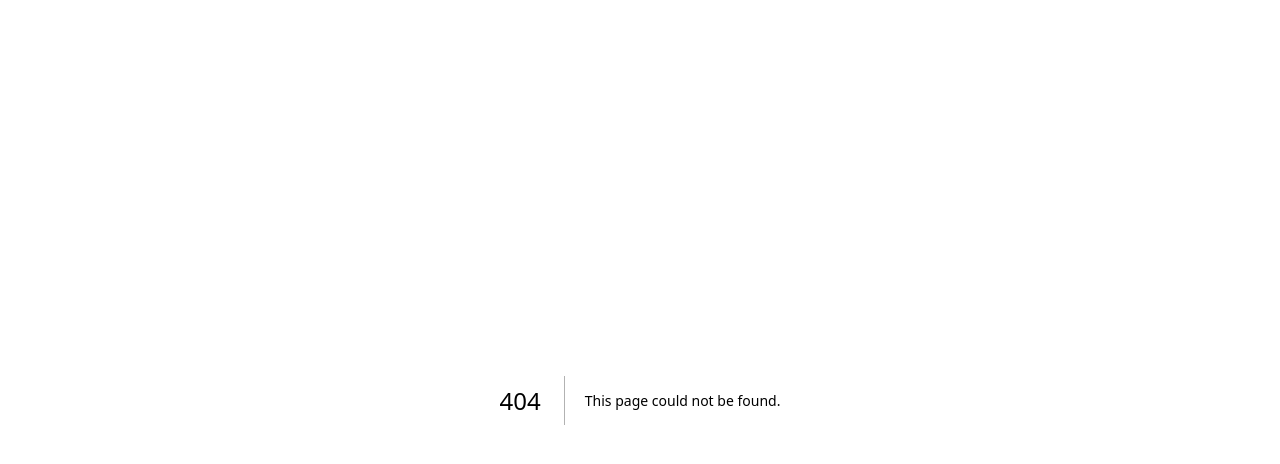
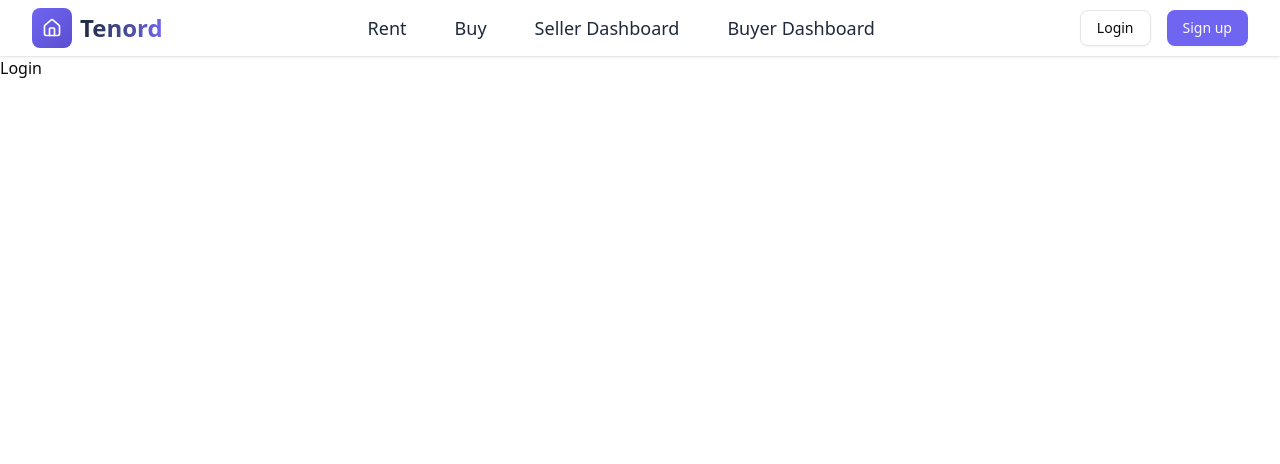
Before and after one commit to Kanon-Hosen/flat-rent-web, a Next.js app: page /login in a window 1280 px wide. Before the commit this address had no page. Shown: the top 464 px of the page. Built offline with nearby package versions, Linux system fonts and the light colour scheme.

Commit message:
Fixed all navbar, page and layout problem

```diff
--- /dev/null
+++ b/app/(root)/layout.js
@@ -0,0 +1,31 @@
+import { Geist, Geist_Mono } from "next/font/google";
+import "../globals.css";
+import Navbar from "@/components/Navbar";
+
+const geistSans = Geist({
+  variable: "--font-geist-sans",
+  subsets: ["latin"],
+});
+
+const geistMono = Geist_Mono({
+  variable: "--font-geist-mono",
+  subsets: ["latin"],
+});
+export const metadata = {
+  title: "Tenord",
+  description:
+    "Tenord is a simple and fast web application for buying and selling flats in Dhaka for rent.",
+};
+
+export default function RootLayout({ children }) {
+  return (
+    <html lang="en">
+      <body
+        className={`${geistSans.variable} ${geistMono.variable} antialiased`}
+      >
+        <Navbar />
+        {children}
+      </body>
+    </html>
+  );
+}
--- /dev/null
+++ b/app/(root)/login/page.js
@@ -0,0 +1,7 @@
+import React from 'react'
+
+export default function Login() {
+  return (
+    <div>Login</div>
+  )
+}
--- /dev/null
+++ b/app/(root)/page.js
@@ -0,0 +1,5 @@
+import React from "react";
+
+export default function Home() {
+  return <div>Home</div>;
+}
--- a/app/globals.css
+++ b/app/globals.css
@@ -1,2 +1,123 @@
 @import "tailwindcss";
 @import "tw-animate-css";
+
+@custom-variant dark (&:is(.dark *));
+
+@theme inline {
+    --color-background: var(--background);
+    --color-foreground: var(--foreground);
+    --font-sans: var(--font-geist-sans);
+    --font-mono: var(--font-geist-mono);
+    --color-sidebar-ring: var(--sidebar-ring);
+    --color-sidebar-border: var(--sidebar-border);
+    --color-sidebar-accent-foreground: var(--sidebar-accent-foreground);
+    --color-sidebar-accent: var(--sidebar-accent);
+    --color-sidebar-primary-foreground: var(--sidebar-primary-foreground);
+    --color-sidebar-primary: var(--sidebar-primary);
+    --color-sidebar-foreground: var(--sidebar-foreground);
+    --color-sidebar: var(--sidebar);
+    --color-chart-5: var(--chart-5);
+    --color-chart-4: var(--chart-4);
+    --color-chart-3: var(--chart-3);
+    --color-chart-2: var(--chart-2);
+    --color-chart-1: var(--chart-1);
+    --color-ring: var(--ring);
+    --color-input: var(--input);
+    --color-border: var(--border);
+    --color-destructive: var(--destructive);
+    --color-accent-foreground: var(--accent-foreground);
+    --color-accent: var(--accent);
+    --color-muted-foreground: var(--muted-foreground);
+    --color-muted: var(--muted);
+    --color-secondary-foreground: var(--secondary-foreground);
+    --color-secondary: var(--secondary);
+    --color-primary-foreground: var(--primary-foreground);
+    --color-primary: var(--primary);
+    --color-popover-foreground: var(--popover-foreground);
+    --color-popover: var(--popover);
+    --color-card-foreground: var(--card-foreground);
+    --color-card: var(--card);
+    --radius-sm: calc(var(--radius) - 4px);
+    --radius-md: calc(var(--radius) - 2px);
+    --radius-lg: var(--radius);
+    --radius-xl: calc(var(--radius) + 4px);
+}
+
+:root {
+    --radius: 0.625rem;
+    --background: oklch(1 0 0);
+    --foreground: oklch(0.145 0 0);
+    --card: oklch(1 0 0);
+    --card-foreground: oklch(0.145 0 0);
+    --popover: oklch(1 0 0);
+    --popover-foreground: oklch(0.145 0 0);
+    --primary: #7065f0;
+    --primary-foreground: oklch(0.985 0 0);
+    --secondary: oklch(0.97 0 0);
+    --secondary-foreground: oklch(0.205 0 0);
+    --muted: oklch(0.97 0 0);
+    --muted-foreground: oklch(0.556 0 0);
+    --accent: oklch(0.97 0 0);
+    --accent-foreground: oklch(0.205 0 0);
+    --destructive: oklch(0.577 0.245 27.325);
+    --border: oklch(0.922 0 0);
+    --input: oklch(0.922 0 0);
+    --ring: oklch(0.708 0 0);
+    --chart-1: oklch(0.646 0.222 41.116);
+    --chart-2: oklch(0.6 0.118 184.704);
+    --chart-3: oklch(0.398 0.07 227.392);
+    --chart-4: oklch(0.828 0.189 84.429);
+    --chart-5: oklch(0.769 0.188 70.08);
+    --sidebar: oklch(0.985 0 0);
+    --sidebar-foreground: oklch(0.145 0 0);
+    --sidebar-primary: oklch(0.205 0 0);
+    --sidebar-primary-foreground: oklch(0.985 0 0);
+    --sidebar-accent: oklch(0.97 0 0);
+    --sidebar-accent-foreground: oklch(0.205 0 0);
+    --sidebar-border: oklch(0.922 0 0);
+    --sidebar-ring: oklch(0.708 0 0);
+}
+
+.dark {
+    --background: oklch(0.145 0 0);
+    --foreground: oklch(0.985 0 0);
+    --card: oklch(0.205 0 0);
+    --card-foreground: oklch(0.985 0 0);
+    --popover: oklch(0.205 0 0);
+    --popover-foreground: oklch(0.985 0 0);
+    --primary: oklch(0.922 0 0);
+    --primary-foreground: oklch(0.205 0 0);
+    --secondary: oklch(0.269 0 0);
+    --secondary-foreground: oklch(0.985 0 0);
+    --muted: oklch(0.269 0 0);
+    --muted-foreground: oklch(0.708 0 0);
+    --accent: oklch(0.269 0 0);
+    --accent-foreground: oklch(0.985 0 0);
+    --destructive: oklch(0.704 0.191 22.216);
+    --border: oklch(1 0 0 / 10%);
+    --input: oklch(1 0 0 / 15%);
+    --ring: oklch(0.556 0 0);
+    --chart-1: oklch(0.488 0.243 264.376);
+    --chart-2: oklch(0.696 0.17 162.48);
+    --chart-3: oklch(0.769 0.188 70.08);
+    --chart-4: oklch(0.627 0.265 303.9);
+    --chart-5: oklch(0.645 0.246 16.439);
+    --sidebar: oklch(0.205 0 0);
+    --sidebar-foreground: oklch(0.985 0 0);
+    --sidebar-primary: oklch(0.488 0.243 264.376);
+    --sidebar-primary-foreground: oklch(0.985 0 0);
+    --sidebar-accent: oklch(0.269 0 0);
+    --sidebar-accent-foreground: oklch(0.985 0 0);
+    --sidebar-border: oklch(1 0 0 / 10%);
+    --sidebar-ring: oklch(0.556 0 0);
+}
+
+@layer base {
+    * {
+        @apply border-border outline-ring/50;
+    }
+
+    body {
+        @apply bg-background text-foreground;
+    }
+}
--- a/app/layout.js
+++ /dev/null
@@ -1,21 +0,0 @@
-
-import "./globals.css";
-
-
-
-export const metadata = {
-  title: "Tenord",
-  description: "Tenord is a simple and fast web application for buying and selling flats in Dhaka for rent.",
-};
-
-export default function RootLayout({ children }) {
-  return (
-    <html lang="en">
-      <body
-        className={``}
-      >
-        {children}
-      </body>
-    </html>
-  );
-}
--- a/components/Navbar.jsx
+++ b/components/Navbar.jsx
@@ -1,154 +1,181 @@
-"use client"
+"use client";
 
-import { useState } from "react"
-import Link from "next/link"
-import { Home, Menu, X } from "lucide-react"
-import { Button } from "@/components/ui/button"
-import { cn } from "@/lib/utils"
+import { useState } from "react";
+import Link from "next/link";
+import { Home, Menu, X, Loader2 } from "lucide-react";
+import { Button } from "@/components/ui/button";
+import { cn } from "@/lib/utils";
+
+const navigationItems = {
+  main: [
+    { name: "Rent", href: "/rent" },
+    { name: "Buy", href: "/buy" },
+  ],
+  dashboard: [
+    { name: "Seller Dashboard", href: "/seller" },
+    { name: "Buyer Dashboard", href: "/buyer" },
+  ],
+};
 
 export default function Navbar() {
-  const [isMenuOpen, setIsMenuOpen] = useState(false)
-  const [activeItem, setActiveItem] = useState("")
+  const [isMenuOpen, setIsMenuOpen] = useState(false);
+  const [activeItem, setActiveItem] = useState("");
+  const [isLoading, setIsLoading] = useState(false);
 
-  const handleItemClick = (item) => {
-    setActiveItem(item === activeItem ? "" : item)
-    setIsMenuOpen(false)
-    if (item === "seller" || item === "buyer") {
-      alert("Please sign up to access this feature")
+  const handleItemClick = async (item) => {
+    setActiveItem(item === activeItem ? "" : item);
+    setIsMenuOpen(false);
+
+    if (item.includes("Dashboard")) {
+      setIsLoading(true);
+      // Simulate API call or auth check
+      await new Promise((resolve) => setTimeout(resolve, 500));
+      alert("Please sign up to access this feature");
+      setIsLoading(false);
     }
-  }
+  };
 
   return (
-    <nav className="sticky top-0 z-50 w-full bg-[#f5f4ff] shadow-sm transition-shadow hover:shadow-md">
-      <div className="max-w-7xl mx-auto flex items-center justify-between px-4 sm:px-6 lg:px-8 py-4">
+    <nav className="sticky top-0 z-50 w-full shadow-sm bg-transparent transition-all duration-300 hover:shadow-md">
+      <div className=" mx-auto backdrop-blur-lg flex items-center justify-between px-4 sm:px-6 lg:px-8 py-2">
         {/* Logo */}
-        <Link href="/" className="group flex items-center gap-2 transition-transform duration-300 hover:scale-105">
-          <div className="flex h-10 w-10 items-center justify-center rounded-md bg-[#7065f0] text-white transition-all duration-300 group-hover:bg-[#5a4fd1] group-hover:shadow-lg">
-            <Home className="h-5 w-5 transition-transform duration-300 group-hover:scale-110" />
+        <Link
+          href="/"
+          className="group flex items-center gap-2 transition-all duration-300 hover:scale-105"
+        >
+          <div className="flex h-10 w-10 items-center justify-center rounded-md bg-gradient-to-br from-primary to-[#5a4fd1] text-white transition-all duration-300 group-hover:shadow-lg group-hover:scale-110">
+            <Home className="h-5 w-5" />
           </div>
-          <span className="text-lg md:text-xl lg:text-2xl font-bold text-[#1e293b] transition-colors duration-300 group-hover:text-[#7065f0]">
+          <span className="text-lg md:text-xl lg:text-2xl font-bold bg-gradient-to-r from-[#1e293b] to-primary bg-clip-text text-transparent transition-all duration-300 group-hover:from-primary group-hover:to-[#1e293b]">
             Tenord
           </span>
         </Link>
 
-        {/* Desktop / Tablet Nav (lg and up) */}
+        {/* Desktop Navigation */}
         <div className="hidden lg:flex flex-wrap items-center gap-8">
-          {["rent", "buy"].map((item) => (
+          {navigationItems.main.map((item) => (
             <Link
-              key={item}
-              href={`/${item}`}
+              key={item.name}
+              href={item.href}
               className={cn(
-                "relative px-2 py-1 text-[#1e293b] transition-colors duration-300 hover:text-[#7065f0] text-sm md:text-base lg:text-lg",
-                activeItem === item && "text-[#7065f0]"
+                "relative px-2 py-1 text-[#1e293b] transition-all duration-300 hover:text-primary text-sm md:text-base lg:text-lg",
+                activeItem === item.name && "text-primary"
               )}
-              onClick={() => handleItemClick(item)}
+              onClick={() => handleItemClick(item.name)}
             >
-              {item.charAt(0).toUpperCase() + item.slice(1)}
+              {item.name}
               <span
                 className={cn(
-                  "absolute bottom-0 left-0 h-0.5 w-0 bg-[#7065f0] transition-all duration-300",
-                  activeItem === item ? "w-full" : "hover:w-full"
+                  "absolute bottom-0 left-0 h-0.5 w-0 bg-gradient-to-r from-primary to-[#5a4fd1] transition-all duration-300",
+                  activeItem === item.name ? "w-full" : "hover:w-full"
                 )}
               />
             </Link>
           ))}
 
-          {["seller", "buyer"].map((item) => (
+          {navigationItems.dashboard.map((item) => (
             <button
-              key={item}
+              key={item.name}
               className={cn(
-                "relative px-2 py-1 text-[#1e293b] transition-colors duration-300 hover:text-[#7065f0] text-sm md:text-base lg:text-lg",
-                activeItem === item && "text-[#7065f0]"
+                "relative px-2 py-1 text-[#1e293b] transition-all duration-300 hover:text-primary text-sm md:text-base lg:text-lg",
+                activeItem === item.name && "text-primary",
+                isLoading && "cursor-not-allowed opacity-70"
               )}
-              onClick={() => handleItemClick(item)}
+              onClick={() => handleItemClick(item.name)}
+              disabled={isLoading}
             >
-              {item.charAt(0).toUpperCase() + item.slice(1)} Dashboard
+              {item.name}
               <span
                 className={cn(
-                  "absolute bottom-0 left-0 h-0.5 w-0 bg-[#7065f0] transition-all duration-300",
-                  activeItem === item ? "w-full" : "hover:w-full"
+                  "absolute bottom-0 left-0 h-0.5 w-0 bg-gradient-to-r from-primary to-[#5a4fd1] transition-all duration-300",
+                  activeItem === item.name ? "w-full" : "hover:w-full"
                 )}
               />
             </button>
           ))}
         </div>
 
-        {/* Auth Buttons + Hamburger */}
+        {/* Auth Buttons + Mobile Menu */}
         <div className="flex items-center gap-2 sm:gap-4">
-          <Button
-            variant="outline"
-            className="border-[#7065f0] text-[#1e293b] text-sm md:text-base transition-all duration-300 hover:bg-[#2dd4bf] hover:border-[#2dd4bf] hover:text-white active:scale-95"
-          >
-            Login
-          </Button>
-          <Button className="bg-[#7065f0] text-white text-sm md:text-base transition-all duration-300 hover:bg-[#5a4fd1] active:scale-95">
-            Sign up
-          </Button>
+          <Button variant="outline">Login</Button>
+          <Button variant="default">Sign up</Button>
 
-          {/* Hamburger on lg-down */}
+          {/* Mobile Menu Button */}
           <button
-            className="ml-1 flex h-10 w-10 items-center justify-center rounded-md text-[#1e293b] transition-colors duration-300 hover:bg-[#7065f0] hover:text-white lg:hidden"
+            className="ml-1 flex h-10 w-10 items-center justify-center rounded-md text-[#1e293b] transition-all duration-300 hover:bg-primary hover:text-white lg:hidden"
             onClick={() => setIsMenuOpen(!isMenuOpen)}
             aria-label="Toggle menu"
+            aria-expanded={isMenuOpen}
           >
-            {isMenuOpen ? <X className="h-6 w-6" /> : <Menu className="h-6 w-6" />}
+            {isMenuOpen ? (
+              <X className="h-6 w-6" />
+            ) : (
+              <Menu className="h-6 w-6" />
+            )}
           </button>
         </div>
       </div>
 
-      {/* Mobile Drawer (below lg) */}
+      {/* Mobile Menu */}
       <div
         className={cn(
-          "fixed inset-y-0 right-0 z-50 w-64 bg-white p-6 shadow-xl transform transition-transform duration-300 lg:hidden",
+          "fixed inset-y-0 right-0 z-50 w-72 bg-white p-6 shadow-xl transform transition-all duration-300 ease-in-out lg:hidden",
           isMenuOpen ? "translate-x-0" : "translate-x-full"
         )}
         aria-hidden={!isMenuOpen}
       >
         <button
-          className="absolute right-4 top-4 text-gray-500 hover:text-gray-900"
+          className="absolute right-4 top-4 text-gray-500 hover:text-gray-900 transition-colors duration-300"
           onClick={() => setIsMenuOpen(false)}
+          aria-label="Close menu"
         >
           <X className="h-6 w-6" />
         </button>
+
         <div className="flex flex-col space-y-6 pt-16">
-          {["rent", "buy"].map((item) => (
+          {navigationItems.main.map((item) => (
             <Link
-              key={item}
-              href={`/${item}`}
+              key={item.name}
+              href={item.href}
               className={cn(
-                "text-lg font-medium text-[#1e293b] transition-colors duration-300 hover:text-[#7065f0] md:text-xl",
-                activeItem === item && "text-[#7065f0]"
+                "text-lg font-medium text-[#1e293b] transition-all duration-300 hover:text-primary hover:translate-x-2 md:text-xl",
+                activeItem === item.name && "text-primary"
               )}
-              onClick={() => handleItemClick(item)}
+              onClick={() => handleItemClick(item.name)}
             >
-              {item.charAt(0).toUpperCase() + item.slice(1)}
+              {item.name}
             </Link>
           ))}
 
-          {["seller", "buyer"].map((item) => (
+          {navigationItems.dashboard.map((item) => (
             <button
-              key={item}
+              key={item.name}
               className={cn(
-                "text-left text-lg font-medium text-[#1e293b] transition-colors duration-300 hover:text-[#7065f0] md:text-xl",
-                activeItem === item && "text-[#7065f0]"
+                "text-left text-lg font-medium text-[#1e293b] transition-all duration-300 hover:text-primary hover:translate-x-2 md:text-xl",
+                activeItem === item.name && "text-primary",
+                isLoading && "cursor-not-allowed opacity-70"
               )}
-              onClick={() => handleItemClick(item)}
+              onClick={() => handleItemClick(item.name)}
+              disabled={isLoading}
             >
-              {item.charAt(0).toUpperCase() + item.slice(1)} Dashboard
+              {item.name}
+              {isLoading && (
+                <Loader2 className="ml-2 h-4 w-4 animate-spin inline" />
+              )}
             </button>
           ))}
         </div>
       </div>
 
-      {/* Overlay */}
+      {/* Backdrop */}
       <div
         className={cn(
-          "fixed inset-0 z-40 bg-black/20 backdrop-blur-sm transition-opacity duration-300 lg:hidden",
+          "fixed inset-0 z-40 bg-black/20 backdrop-blur-sm transition-all duration-300 lg:hidden",
           isMenuOpen ? "opacity-100" : "opacity-0 pointer-events-none"
         )}
         onClick={() => setIsMenuOpen(false)}
         aria-hidden={!isMenuOpen}
       />
     </nav>
-)
+  );
 }
```
Also changed, not shown: app/page.js (deleted, +0 -39 lines).
